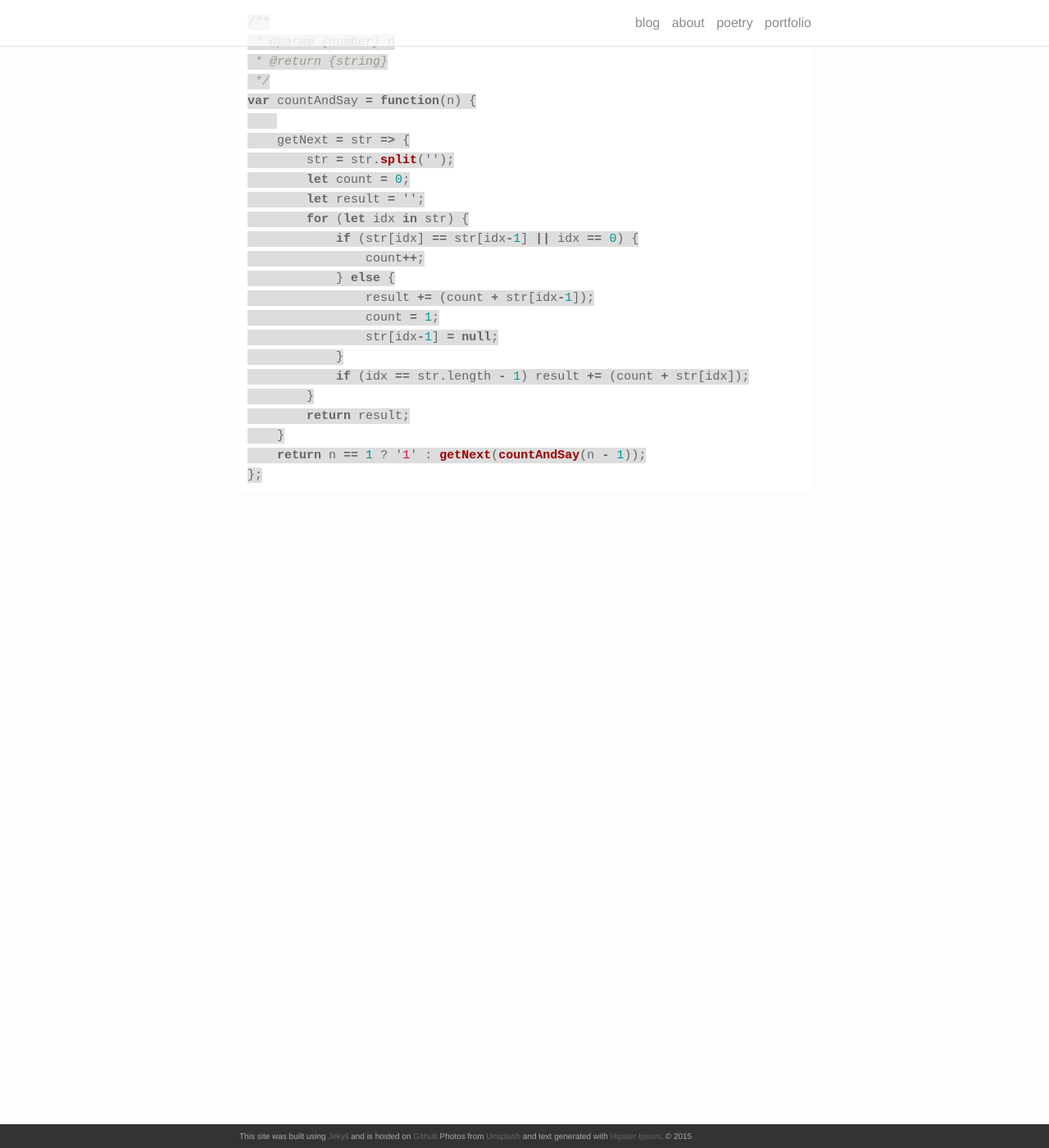
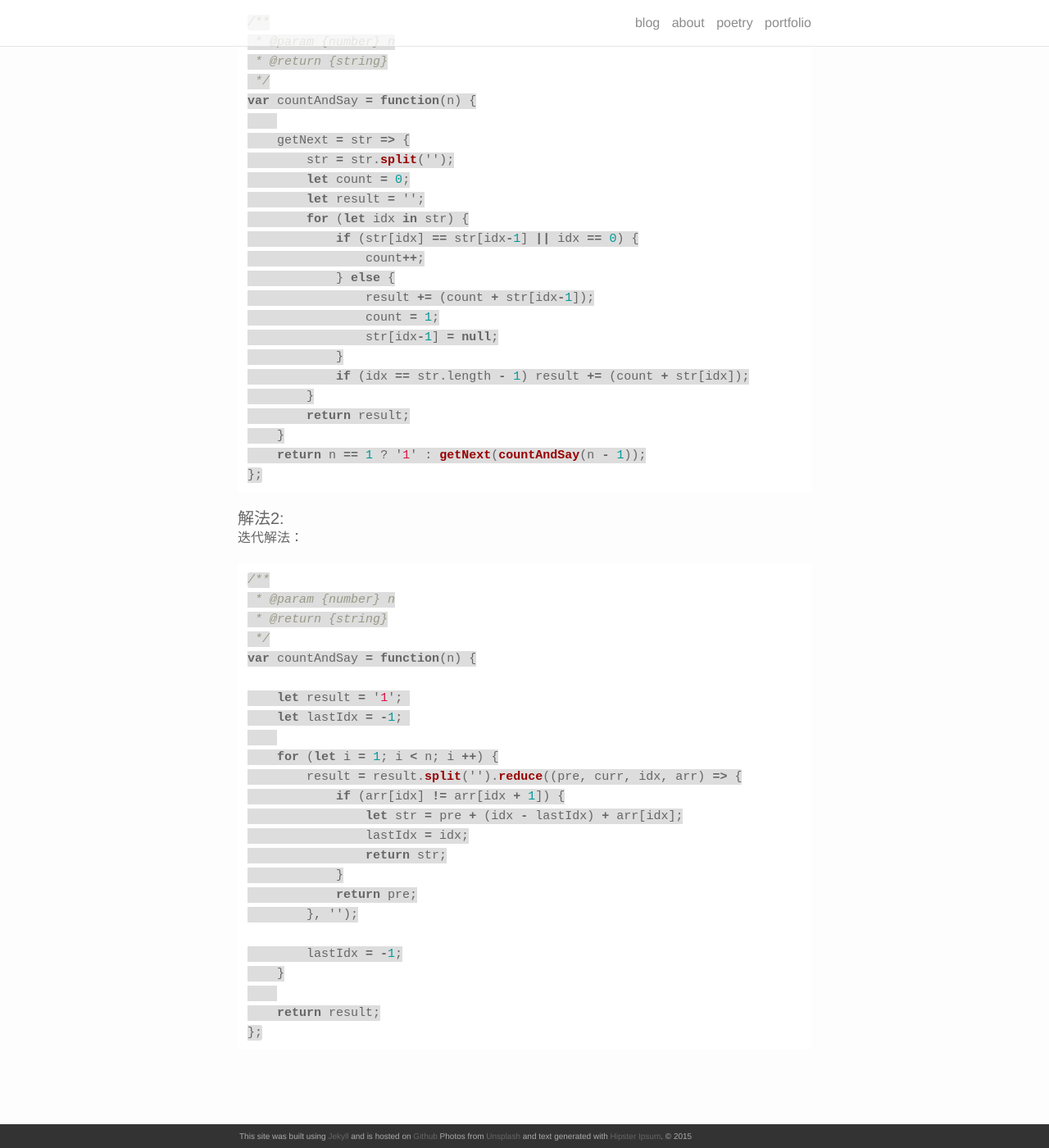
Before and after one commit to akmissxt/blog, a Jekyll site: the page built from _posts/2019-09-03-10.报数.markdown, in a window 1280 px wide and 1400 px high, scrolled down 954 px. Shown: the whole window at 82% size. Built offline with Jekyll 4.4.1, drawn with Linux system fonts in a browser that asks for light colours; nearby versions of some CDN libraries; our own code applies the rules of GitHub Pages for plain Markdown files.

Commit message:
update 题解 报数

````diff
--- a/_posts/2019-09-03-10.报数.markdown
+++ b/_posts/2019-09-03-10.报数.markdown
@@ -64,3 +64,34 @@ var countAndSay = function(n) {
     return n == 1 ? '1' : getNext(countAndSay(n - 1));
 };
 ```
+
+#### 解法2:
+
+迭代解法：
+
+```javascript
+/**
+ * @param {number} n
+ * @return {string}
+ */
+var countAndSay = function(n) {
+
+    let result = '1';
+    let lastIdx = -1;
+
+    for (let i = 1; i < n; i ++) {
+        result = result.split('').reduce((pre, curr, idx, arr) => {
+            if (arr[idx] != arr[idx + 1]) {
+                let str = pre + (idx - lastIdx) + arr[idx];
+                lastIdx = idx;
+                return str;
+            }
+            return pre;
+        }, '');
+
+        lastIdx = -1;
+    }
+
+    return result;
+};
+```
````
